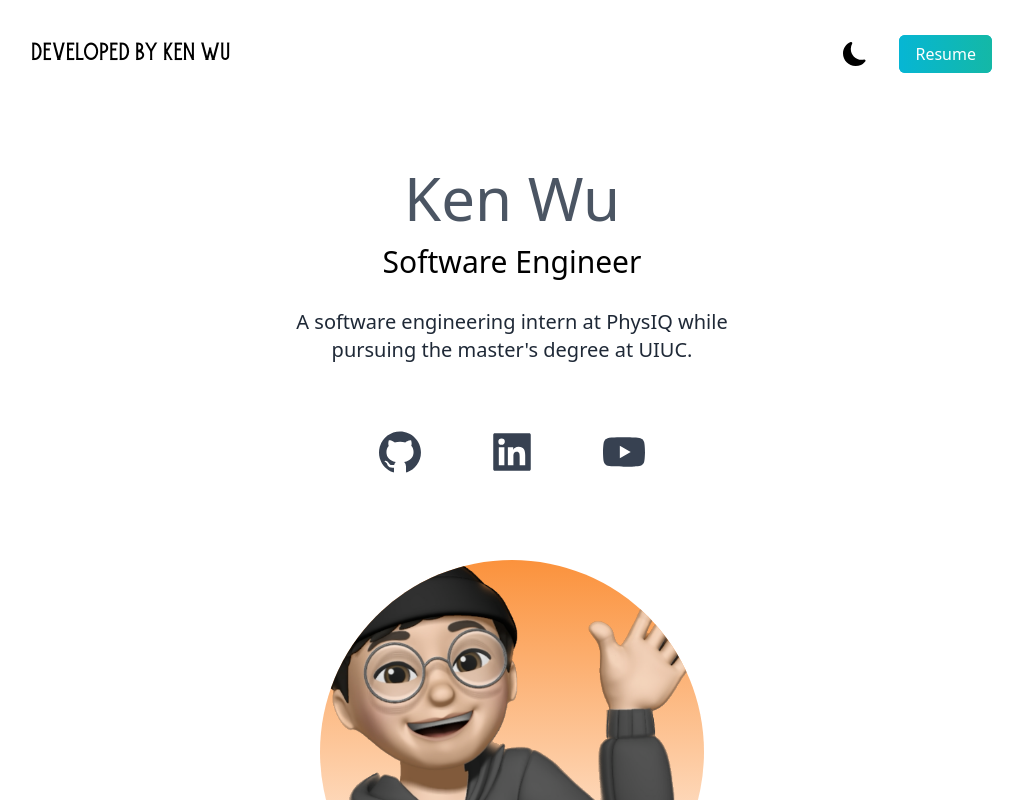
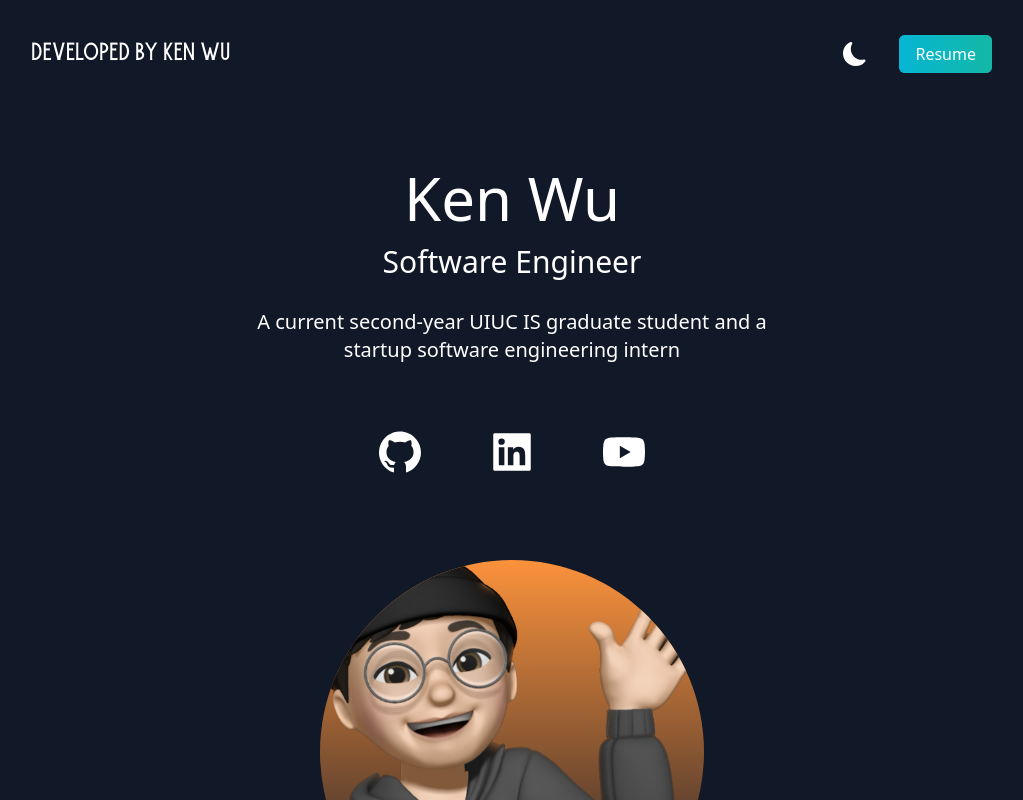
Before and after one commit to ken1009us/portfolio, a Next.js app: page / in a window 1280 px wide. Shown: the top 800 px of the page, without its empty margins (128-1151 px from the left). Built offline with nearby package versions, Linux system fonts and the light colour scheme.

Commit message:
modify intro and darkmode

```diff
--- a/pages/index.tsx
+++ b/pages/index.tsx
@@ -13,7 +13,7 @@ import img4 from "../public/img4.png";
 import { useState } from "react";
 
 export default function Home() {
-  const [darkMode, setDarkMode] = useState(false);
+  const [darkMode, setDarkMode] = useState(true);
   return (
     <div className={darkMode ? "dark": ""}>
       <Head>
@@ -28,7 +28,7 @@ export default function Home() {
             <h1 className="text-xl font-burtons dark:text-white">DEVELOPED BY KEN WU</h1>
             <ul className='flex items-center'>
               <li>
-                <BsMoonFill onClick={() => setDarkMode(!darkMode)} className="cursor-pointer text-2xl" />
+                <BsMoonFill onClick={() => setDarkMode(!darkMode)} className="cursor-pointer text-2xl dark:text-white" />
               </li>
               <li>
                 {/* <a className="bg-gradient-to-r from-cyan-500 to-teal-500 bg-cyan-500 text-white px-4 py-2 rounded-md ml-8"
@@ -50,8 +50,7 @@ export default function Home() {
             </h2>
             <h3 className="text-2xl py-2 md:text-3xl dark:text-white ">Software Engineer</h3>
             <p className="text-md py-5 leading-8 text-gray-800 md:text-xl max-w-lg mx-auto dark:text-white">
-              A software engineering intern at PhysIQ
-              while pursuing the master&apos;s degree at UIUC.
+              A current second-year UIUC IS graduate student and a startup software engineering intern
             </p>
           </div>
           <div className="text-5xl flex justify-center gap-16 py-1 text-gray-700 dark:text-white">
```
